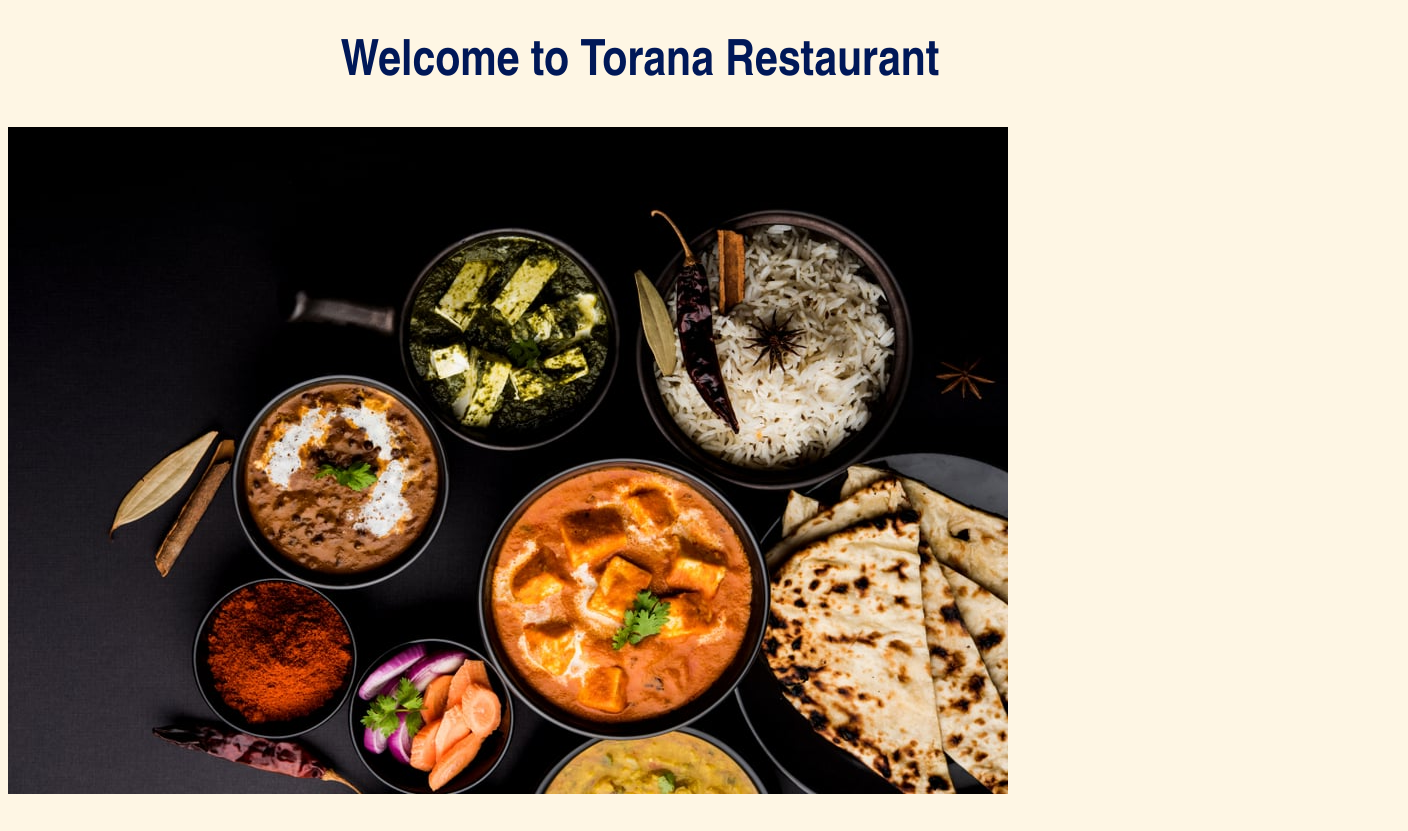
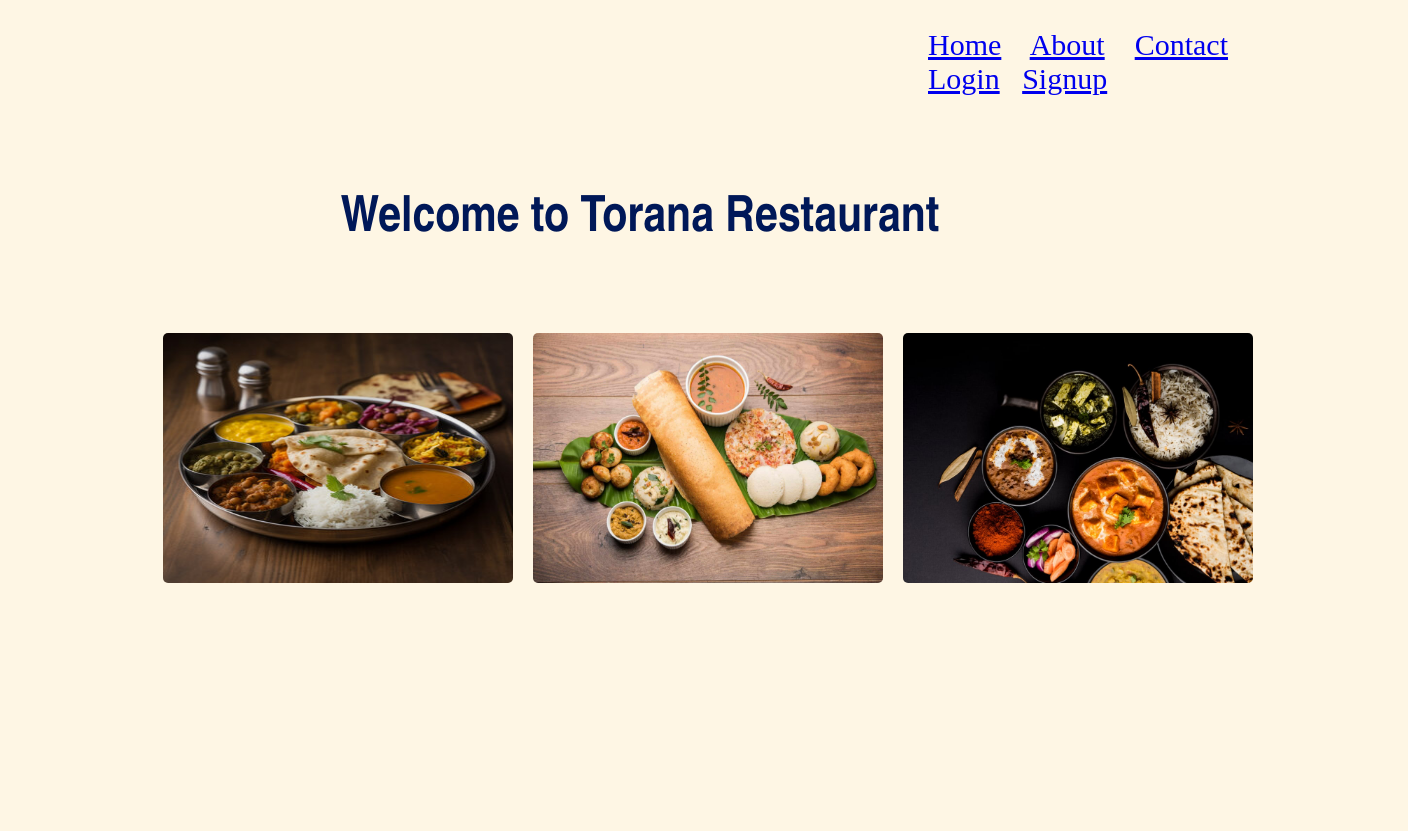
Before and after one commit to GitanjaliSase/Assignment-22, a plain HTML site: page index.html in a window 1280 px wide. Shown: the whole page, 1408 px wide, since content can reach past the window. Before the commit the page ends 800 px from the top, so only its background shows below. Drawn offline with Linux system fonts and the light colour scheme.

Commit message:
flex direction add

```diff
--- a/index.html
+++ b/index.html
@@ -16,26 +16,39 @@
             font-size: 50px;
             text-align: center;
             color:#001858;
+            padding: 40px;
         }
-        .himg{
-            height: 100px;
-            width: 100px;
-        }
+      .homeimg{
+         display: flex;
+         height: 500px;
+         width: 1400px;
+         flex-direction: row;
+        justify-content: center;
+  }
+      .himg{
+        height: 250px;
+        width: 350px;
+        margin: 10px;
+        border-radius: 5px;
+        border:10px;
+      }
     </style>
 </head>
 <body>
-    <h1>Welcome to Torana Restaurant</h1>
 
-    <div class="himg">
-        <img src="./images/ull.jpg">
-    </div>
-<!--<div class="navbar">
+<div class="navbar">
     <a href="Home">Home</a>&nbsp;&nbsp;&nbsp;
     <a href="About">About</a>&nbsp;&nbsp;&nbsp;
     <a href="Contact">Contact</a>&nbsp;&nbsp;
     <a href="Login">Login</a>&nbsp;&nbsp;
     <a href="Signup">Signup</a>&nbsp;&nbsp;
 </div>
--->
+
+<h1>Welcome to Torana Restaurant</h1>
+<div class="homeimg">
+<img src="./images/thali1.jpg" class="himg">
+<img src="./images/south indian.jpg" class="himg">
+<img src="./images/ull.jpg" class="himg">
+</div>
 </body>
 </html>
```
